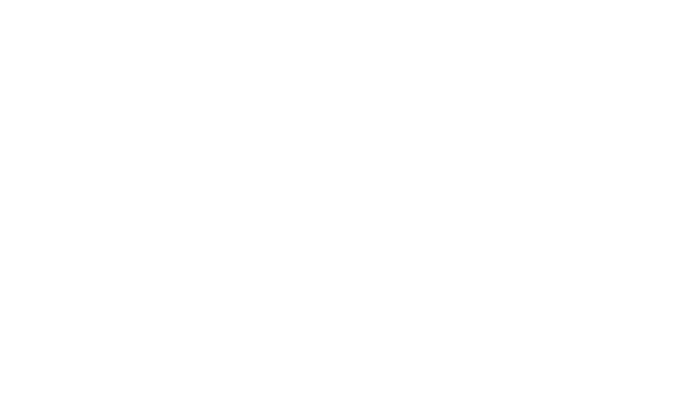
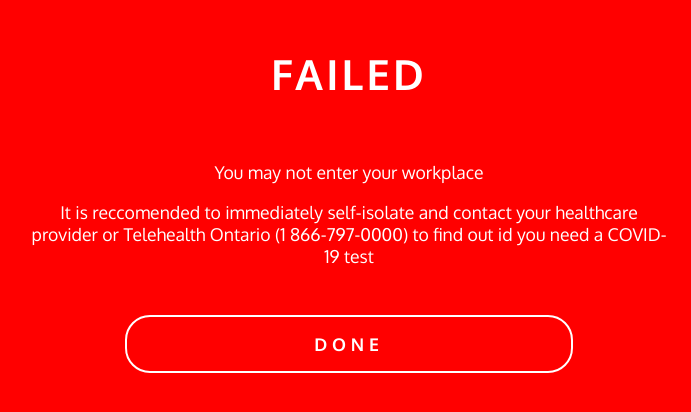
Before and after one commit to Francesco99975/cataldi_covid_questionnaire-pwa, an Angular app: page /fail in a window 1280 px wide. Before the commit this address led to /. Shown: the part 204-616 px from the top of the page, without its empty margins (291-982 px from the left). Built offline with nearby package versions, Linux system fonts and the light colour scheme.

Commit message:
added result screens

```diff
--- a/src/app/app-routing.module.ts
+++ b/src/app/app-routing.module.ts
@@ -9,6 +9,14 @@
   {
     path: "form",
     loadChildren: () => import('./screens/covid-form-screen/covid-form-screen.module').then(m => m.CovidFormScreenModule)
+  },
+  {
+    path: "fail",
+    loadChildren: () => import('./screens/fail-screen/fail-screen.module').then(m => m.FailScreenModule)
+  },
+  {
+    path: "success",
+    loadChildren: () => import('./screens/success-screen/success-screen.module').then(m => m.SuccessScreenModule)
   }
 ];
 
--- a/src/app/screens/covid-form-screen/covid-form-screen.component.ts
+++ b/src/app/screens/covid-form-screen/covid-form-screen.component.ts
@@ -1,5 +1,6 @@
 import { Component, OnInit } from '@angular/core';
 import { FormControl, FormGroup, Validators } from '@angular/forms';
+import { Router } from '@angular/router';
 import { CovidForm } from './models/covid-form.model';
 
 @Component({
@@ -12,7 +13,7 @@
   covidForm: CovidForm;
   form: FormGroup;
 
-  constructor() {
+  constructor(private router: Router) {
     this.form = new FormGroup({
       firstName: new FormControl("", Validators.required),
       middleName: new FormControl(""),
@@ -57,6 +58,12 @@
 
       console.log(this.covidForm.toJSON());
       console.log(this.covidForm.passed());
+
+      if(this.covidForm.passed()) {
+        this.router.navigateByUrl('/success', {replaceUrl: true});
+      } else {
+        this.router.navigateByUrl('/fail', {replaceUrl: true});
+      }
     }
   }
 
--- /dev/null
+++ b/src/app/screens/fail-screen/fail-screen-routing.module.ts
@@ -0,0 +1,12 @@
+import { NgModule } from '@angular/core';
+import { Routes, RouterModule } from '@angular/router';
+
+import { FailScreenComponent } from './fail-screen.component';
+
+const routes: Routes = [{ path: '', component: FailScreenComponent }];
+
+@NgModule({
+  imports: [RouterModule.forChild(routes)],
+  exports: [RouterModule]
+})
+export class FailScreenRoutingModule { }
--- a/src/app/screens/fail-screen/fail-screen.component.html
+++ b/src/app/screens/fail-screen/fail-screen.component.html
@@ -1 +1,8 @@
-<p>fail-screen works!</p>
+<div class="container">
+    <h1 class="title">Failed</h1>
+    <div class="message">
+        <p>You may not enter your workplace</p>
+        It is reccomended to immediately self-isolate and contact your healthcare provider or Telehealth Ontario (1 866-797-0000) to find out id you need a COVID-19 test
+    </div>
+    <button class="done" (click)="onDone()">Done</button>
+</div>
--- a/src/app/screens/fail-screen/fail-screen.component.scss
+++ b/src/app/screens/fail-screen/fail-screen.component.scss
@@ -0,0 +1,48 @@
+.container {
+  display: flex;
+  width: 100%;
+  height: 100vh;
+  flex-direction: column;
+  justify-content: center;
+  align-items: center;
+  background-color: red;
+}
+
+.title {
+  color: white;
+  font-weight: bold;
+  font-size: 2.6rem;
+  text-align: center;
+  letter-spacing: 0.2rem;
+  text-transform: uppercase;
+}
+
+.message {
+  color: white;
+  font-size: 1.1rem;
+  text-align: center;
+  margin: 1rem;
+  width: 80%;
+}
+
+.done {
+  font: inherit;
+  border: 2px solid white;
+  border-radius: 25px;
+  color: white;
+  font-weight: bold;
+  text-transform: uppercase;
+  letter-spacing: 0.3rem;
+  background-color: transparent;
+  font-size: 1.1rem;
+  width: 35%;
+  margin-top: 2rem;
+  padding: 1rem;
+  cursor: pointer;
+}
+
+@media (min-width: 50rem) {
+  .message {
+    width: 50%;
+  }
+}
--- a/src/app/screens/fail-screen/fail-screen.component.ts
+++ b/src/app/screens/fail-screen/fail-screen.component.ts
@@ -1,15 +1,17 @@
-import { Component, OnInit } from '@angular/core';
+import { Component } from '@angular/core';
+import { Router } from '@angular/router';
 
 @Component({
   selector: 'app-fail-screen',
   templateUrl: './fail-screen.component.html',
   styleUrls: ['./fail-screen.component.scss']
 })
-export class FailScreenComponent implements OnInit {
+export class FailScreenComponent {
 
-  constructor() { }
+  constructor(private router: Router) { }
 
-  ngOnInit(): void {
+
+  onDone() {
+    this.router.navigateByUrl('/', {replaceUrl: true});
   }
-
 }
--- /dev/null
+++ b/src/app/screens/success-screen/success-screen-routing.module.ts
@@ -0,0 +1,12 @@
+import { NgModule } from '@angular/core';
+import { Routes, RouterModule } from '@angular/router';
+
+import { SuccessScreenComponent } from './success-screen.component';
+
+const routes: Routes = [{ path: '', component: SuccessScreenComponent }];
+
+@NgModule({
+  imports: [RouterModule.forChild(routes)],
+  exports: [RouterModule]
+})
+export class SuccessScreenRoutingModule { }
--- a/src/app/screens/success-screen/success-screen.component.html
+++ b/src/app/screens/success-screen/success-screen.component.html
@@ -1 +1,7 @@
-<p>success-screen works!</p>
+<div class="container">
+    <h1 class="title">Passed</h1>
+    <div class="message">
+        You may now go to your workplace
+    </div>
+    <button class="done" (click)="onDone()">Done</button>
+</div>
--- a/src/app/screens/success-screen/success-screen.component.scss
+++ b/src/app/screens/success-screen/success-screen.component.scss
@@ -0,0 +1,48 @@
+.container {
+  display: flex;
+  width: 100%;
+  height: 100vh;
+  flex-direction: column;
+  justify-content: center;
+  align-items: center;
+  background-color: green;
+}
+
+.title {
+  color: white;
+  font-weight: bold;
+  font-size: 2.6rem;
+  text-align: center;
+  letter-spacing: 0.2rem;
+  text-transform: uppercase;
+}
+
+.message {
+  color: white;
+  font-size: 1.1rem;
+  text-align: center;
+  margin: 1rem;
+  width: 80%;
+}
+
+.done {
+  font: inherit;
+  border: 2px solid white;
+  border-radius: 25px;
+  color: white;
+  font-weight: bold;
+  text-transform: uppercase;
+  letter-spacing: 0.3rem;
+  background-color: transparent;
+  font-size: 1.1rem;
+  width: 35%;
+  margin-top: 2rem;
+  padding: 1rem;
+  cursor: pointer;
+}
+
+@media (min-width: 50rem) {
+  .message {
+    width: 50%;
+  }
+}
--- a/src/app/screens/success-screen/success-screen.component.ts
+++ b/src/app/screens/success-screen/success-screen.component.ts
@@ -1,15 +1,16 @@
-import { Component, OnInit } from '@angular/core';
+import { Component } from '@angular/core';
+import { Router } from '@angular/router';
 
 @Component({
   selector: 'app-success-screen',
   templateUrl: './success-screen.component.html',
   styleUrls: ['./success-screen.component.scss']
 })
-export class SuccessScreenComponent implements OnInit {
+export class SuccessScreenComponent {
 
-  constructor() { }
+  constructor(private router: Router) { }
 
-  ngOnInit(): void {
+  onDone() {
+    this.router.navigateByUrl('/', {replaceUrl: true});
   }
-
 }
```
Also changed, not shown: src/app/screens/fail-screen/fail-screen.module.ts (added, +15 -0 lines), src/app/screens/success-screen/success-screen.module.ts (added, +15 -0 lines).
